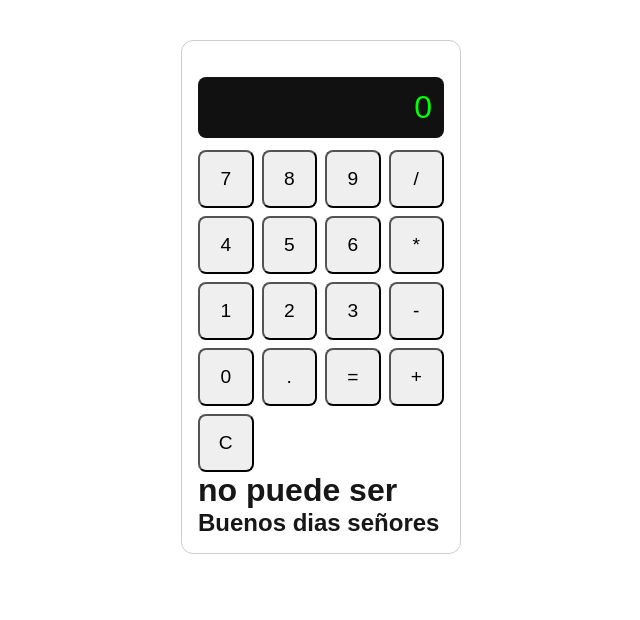
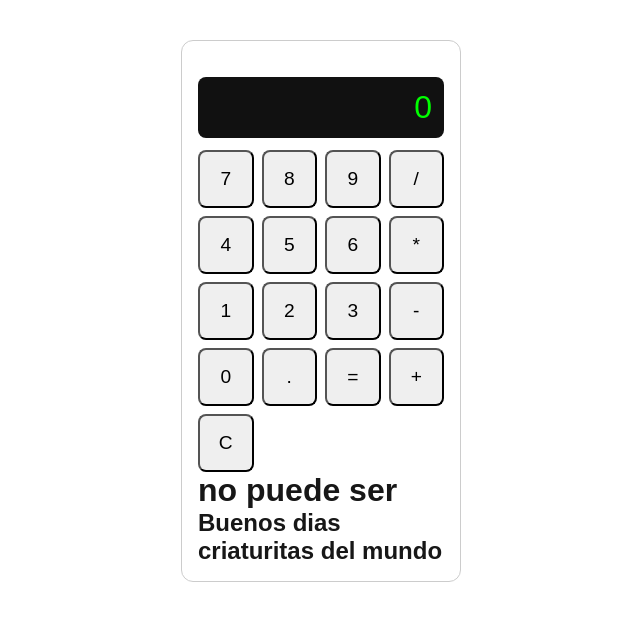
Before and after one commit to ELVISrodrigo123/ci-cd-calculator, a Next.js app: page / in a window 1280 px wide. Shown: the top 620 px of the page, without its empty margins (319-959 px from the left). Built offline with nearby package versions, Linux system fonts and the light colour scheme.

Commit message:
ci/cd deploy prueba

```diff
--- a/src/pages/index.tsx
+++ b/src/pages/index.tsx
@@ -66,7 +66,7 @@ export default function Home() {
         <Display operation={operation} value={display} />
         <Keypad onPress={handlePress} />
         <h1>no puede ser </h1>
-        <h2>Buenos dias señores</h2>
+        <h2>Buenos dias criaturitas del mundo </h2>
       </div>
     </>
   );
```
